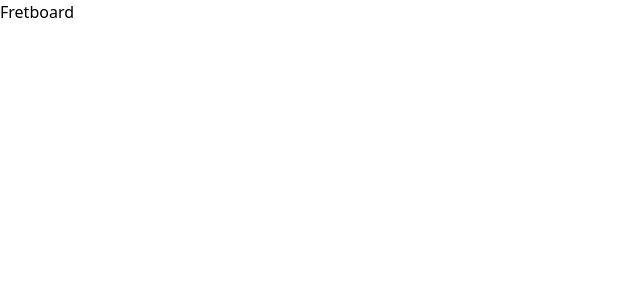
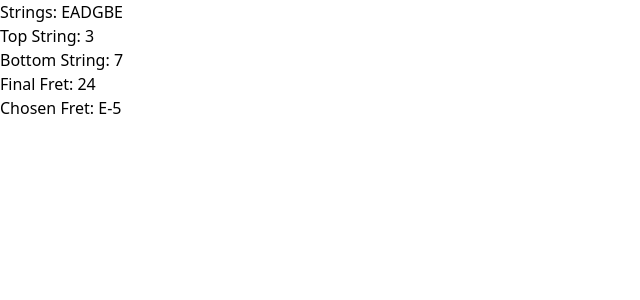
Before and after one commit to MadeOfBees/FretboardQuiz, a React (Vite) app: page / in a window 1280 px wide. Shown: the top 300 px of the page, without its empty margins (0-640 px from the left). Built offline with nearby package versions, Linux system fonts and the light colour scheme.

Commit message:
redesign

```diff
--- a/src/Components/fretDraw.tsx
+++ b/src/Components/fretDraw.tsx
@@ -1,39 +1,50 @@
-import boDot from"../fretBGs/boDot.png";
-import boDotLast from"../fretBGs/boDotLast.png";
-import botDot from"../fretBGs/botDot.png";
-import botDotLast from"../fretBGs/botDotLast.png";
-import defFret from"../fretBGs/defFret.png";
-import defFretLast from"../fretBGs/defFretLast.png";
-import midFret from"../fretBGs/midFret.png";
-import midFretLast from"../fretBGs/midFretLast.png";
-import noLeftFret from"../fretBGs/noLeftFret.png";
-import topDot from"../fretBGs/topDot.png";
-import zFret from"../fretBGs/zFret.png";
-
-interface Props {
-  note: string;
-  fret: number;
+interface FretDrawProps {
+  draw: {
+    strings: string[];
+    topString: number;
+    botString: number;
+    finalFret: number;
+    chosenFret: number[];
+  };
 }
 
-export default function FretDraw(props: Props): JSX.Element {
-  const { note, fret } = props;
-  let bgPlate: string;
-  if (fret == 0) {
-    bgPlate = zFret;
-  } else if (fret == 1) {
-    bgPlate = noLeftFret;
-  } else {
-    bgPlate = defFret
-  }
+export default function FretDraw(props: FretDrawProps): JSX.Element {
+  const twelveNotes: string[] = [
+    "A",
+    "A#",
+    "B",
+    "C",
+    "C#",
+    "D",
+    "D#",
+    "E",
+    "F",
+    "F#",
+    "G",
+    "G#",
+  ];
+
+  // TEMP
+  console.log(twelveNotes)
+  // TEMP
 
   return (
-    <div
-      className="flex justify-center items-center h-12 w-12 bg-center bg-no-repeat bg-cover"
-      style={{
-        backgroundImage: `url(${bgPlate})`,
-      }}
-    >
-      <div className={note} />
+    <div>
+      <h1 className="text-2xl text-center">
+        Strings: {props.draw.strings}
+      </h1>
+      <h1 className="text-2xl text-center">
+        Top String: {props.draw.topString}
+      </h1>
+      <h1 className="text-2xl text-center">
+        Bottom String: {props.draw.botString}
+      </h1>
+      <h1 className="text-2xl text-center">
+        Final Fret: {props.draw.finalFret}
+      </h1>
+      <h1 className="text-2xl text-center">
+        Chosen Fret: {props.draw.strings[props.draw.chosenFret[0]-1]}-{props.draw.chosenFret[1]}
+      </h1>
     </div>
   );
 }
--- a/src/Components/fretboard.tsx
+++ b/src/Components/fretboard.tsx
@@ -1,52 +1,25 @@
 import FretDraw from "./fretDraw";
 
 export default function Fretboard(): JSX.Element {
-  const twelveNotes: string[] = [
-    "A",
-    "A#",
-    "B",
-    "C",
-    "C#",
-    "D",
-    "D#",
-    "E",
-    "F",
-    "F#",
-    "G",
-    "G#",
-  ];
-  const singleDotFret: number[] = [3, 5, 7, 9, 15, 17, 19, 21];
-  const doubleDotFret: number[] = [12, 24];
-
-  const fretboardDefaults: { frets: number; strings: string[] } = {
-    frets: 24,
+  const sampleOutPut: {
+    strings: string[];
+    topString: number;
+    botString: number;
+    finalFret: number;
+    chosenFret: number[];
+  } = {
     strings: ["E", "A", "D", "G", "B", "E"],
+    topString: 3,
+    botString: 7,
+    finalFret: 24,
+    chosenFret: [1, 5],
   };
-
-  const generateFretboard = (fretboardPerams: {
-    frets: number;
-    strings: string[];
-  }): string[][] => {
-    const fretboard: string[][] = [];
-    for (let i = 0; i < fretboardPerams.strings.length; i++) {
-      const string: string[] = [];
-      for (let j = 0; j < fretboardPerams.frets + 1; j++) {
-        string.push(
-          twelveNotes[
-            (twelveNotes.indexOf(fretboardPerams.strings[i]) + j) % 12
-          ]
-        );
-      }
-      fretboard.push(string);
-    }
-    return fretboard;
-  };
-
-  const defaultFretboard: string[][] = generateFretboard(fretboardDefaults);
 
   return (
     <div>
-      <h1>Fretboard</h1>
+      <FretDraw
+        draw={sampleOutPut}
+      />
     </div>
   );
 }
```
